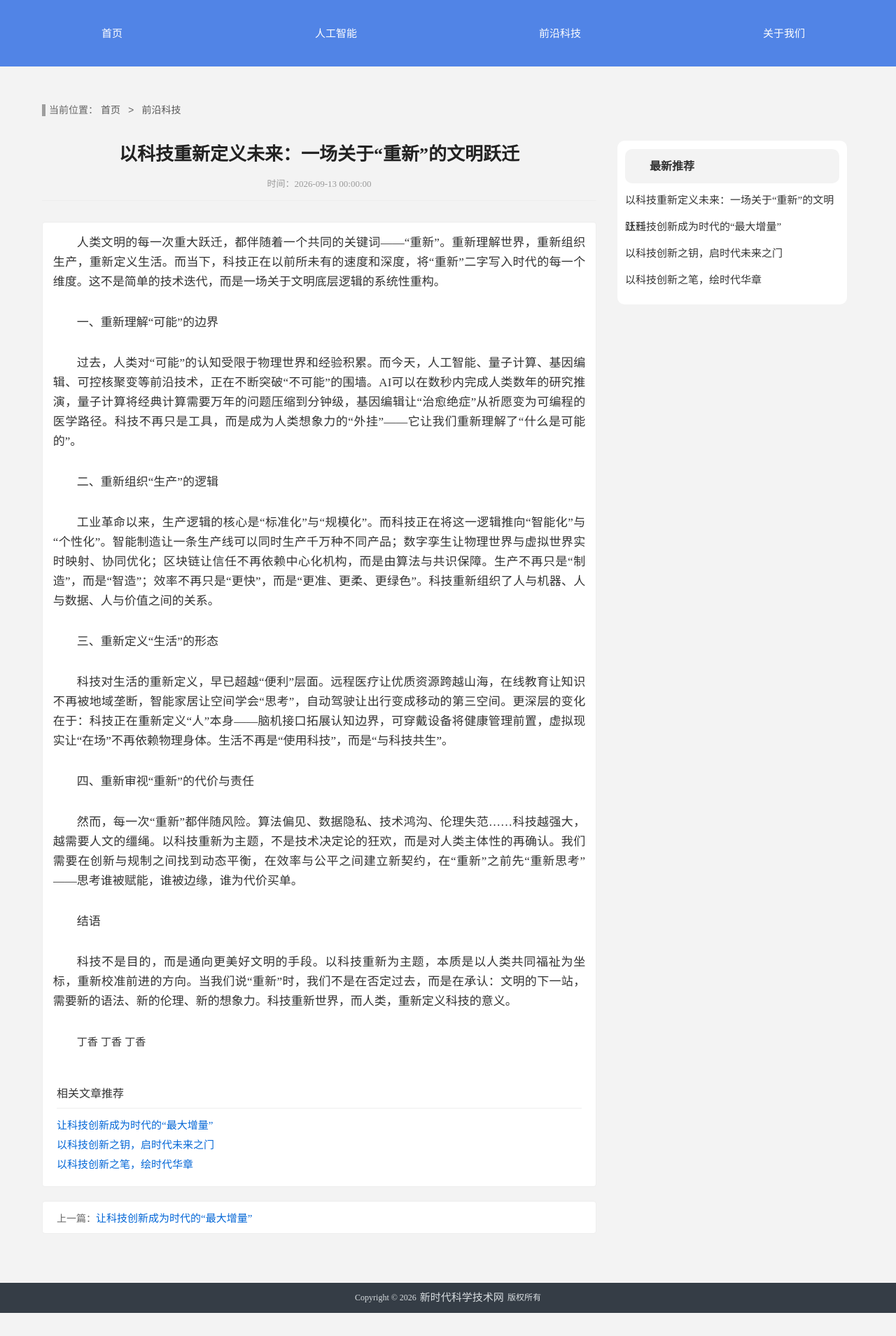
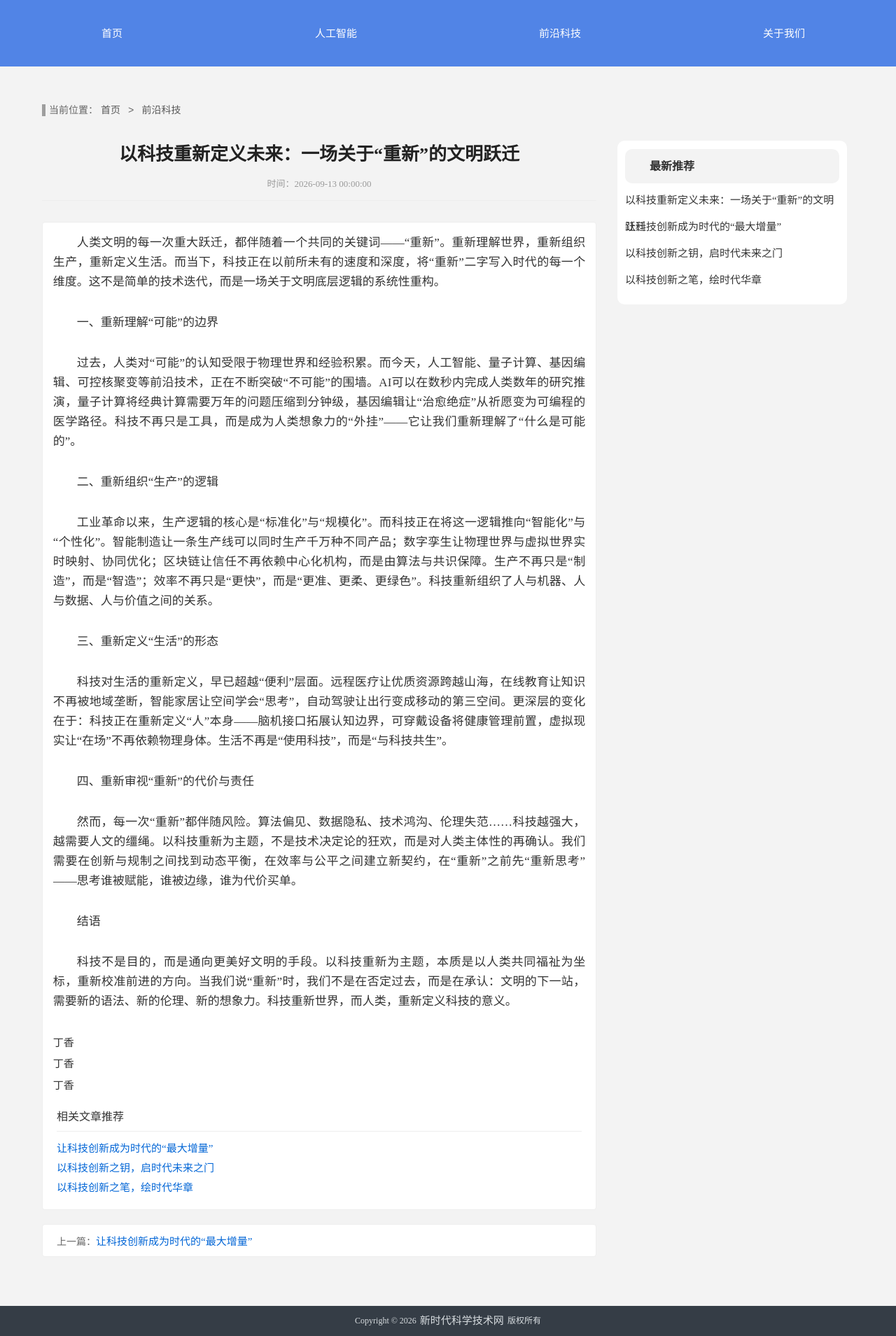
Before and after one commit to hujiku01/hujiku01.github.io, a Jekyll site: the page built from _posts/2026-09-12-以科技重新定义未来：一场关于“重新”的文明跃迁.md, in a window 1280 px wide. Shown: the whole page at 70% size. Built offline with Jekyll 4.4.1, drawn with Linux system fonts in a browser that asks for light colours; before the commit the page ends 1876 px from its top, so only the background shows below that; grey boxes are pictures that could not be loaded.

Commit message:
Revise conclusion and format links in post
Updated the conclusion section to emphasize the role of technology in redefining civilization and added a list format for links.

```diff
--- a/_posts/2026-09-12-以科技重新定义未来：一场关于“重新”的文明跃迁.md
+++ b/_posts/2026-09-12-以科技重新定义未来：一场关于“重新”的文明跃迁.md
@@ -25,7 +25,8 @@ categories: 前沿科技
 结语
 
 科技不是目的，而是通向更美好文明的手段。以科技重新为主题，本质是以人类共同福祉为坐标，重新校准前进的方向。当我们说“重新”时，我们不是在否定过去，而是在承认：文明的下一站，需要新的语法、新的伦理、新的想象力。科技重新世界，而人类，重新定义科技的意义。
-
-<a href="https://www.focus-cn.com.cn" target="_blank">丁香</a>
-<a href="https://focus-cn.com.cn" target="_blank">丁香</a>
-<a href="https://m.focus-cn.com.cn" target="_blank">丁香</a>
+<ul>
+<li><a href="https://www.focus-cn.com.cn" target="_blank">丁香</a></li>
+<li><a href="https://focus-cn.com.cn" target="_blank">丁香</a></li>
+<li><a href="https://m.focus-cn.com.cn" target="_blank">丁香</a></li>
+</ul>
```
